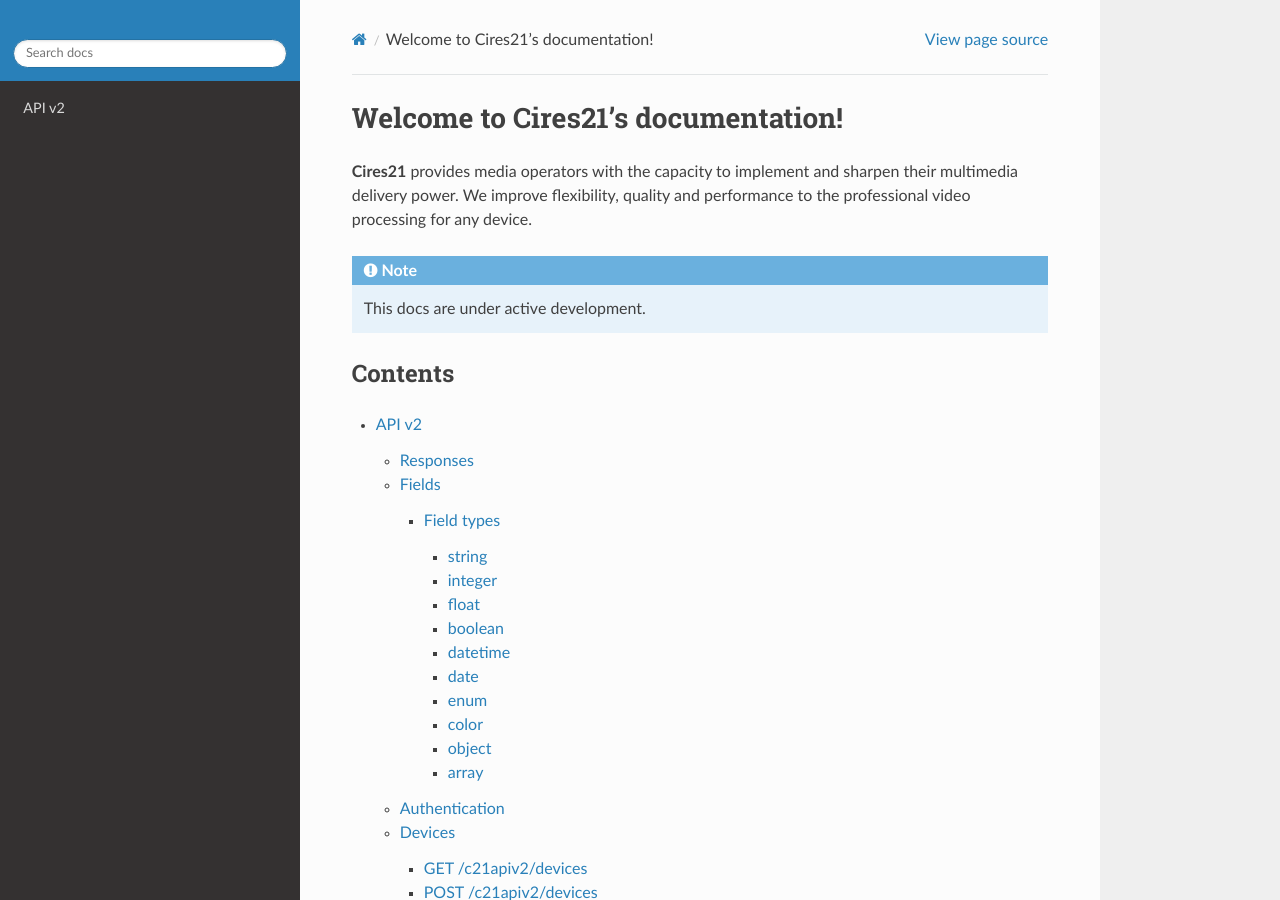
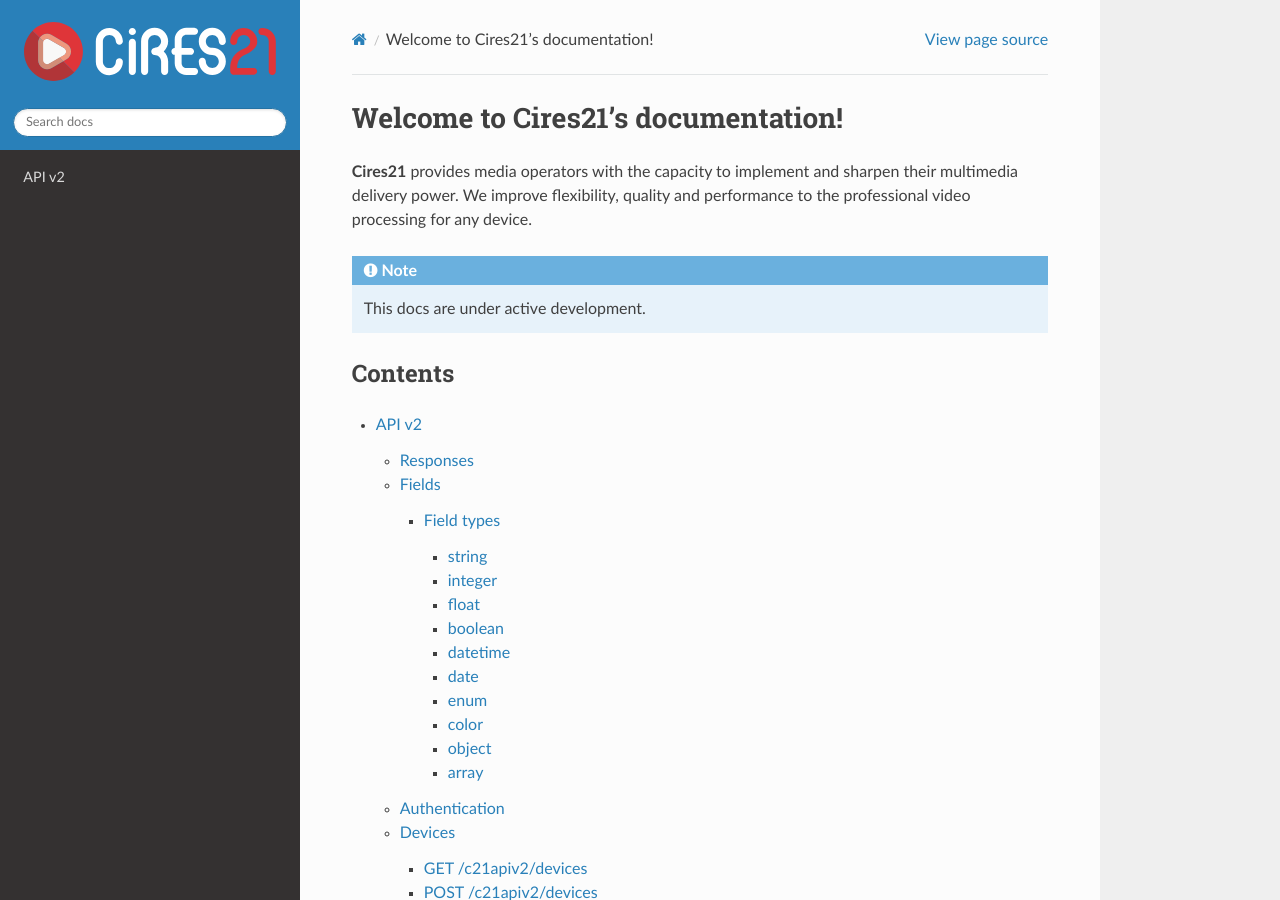
Before and after one commit to nachomileo/cires21docs, a Sphinx documentation site: the page built from docs/source/index.rst, in a window 1280 px wide and 900 px high. Built offline with Sphinx 7.4.7 and the Read the Docs theme 2.0.0, drawn with Linux system fonts in a browser that asks for light colours.

Commit message:
Fix logo

```diff
--- a/docs/source/conf.py
+++ b/docs/source/conf.py
@@ -31,7 +31,7 @@
 
 html_theme = 'sphinx_rtd_theme'
 html_static_path = ['_static']
-html_logo = "_static/c21-isologo-light.svg"
+html_logo = "c21-isologo-light.svg"
 html_theme_options = {
     'logo_only': True,
     'display_version': False,
```
